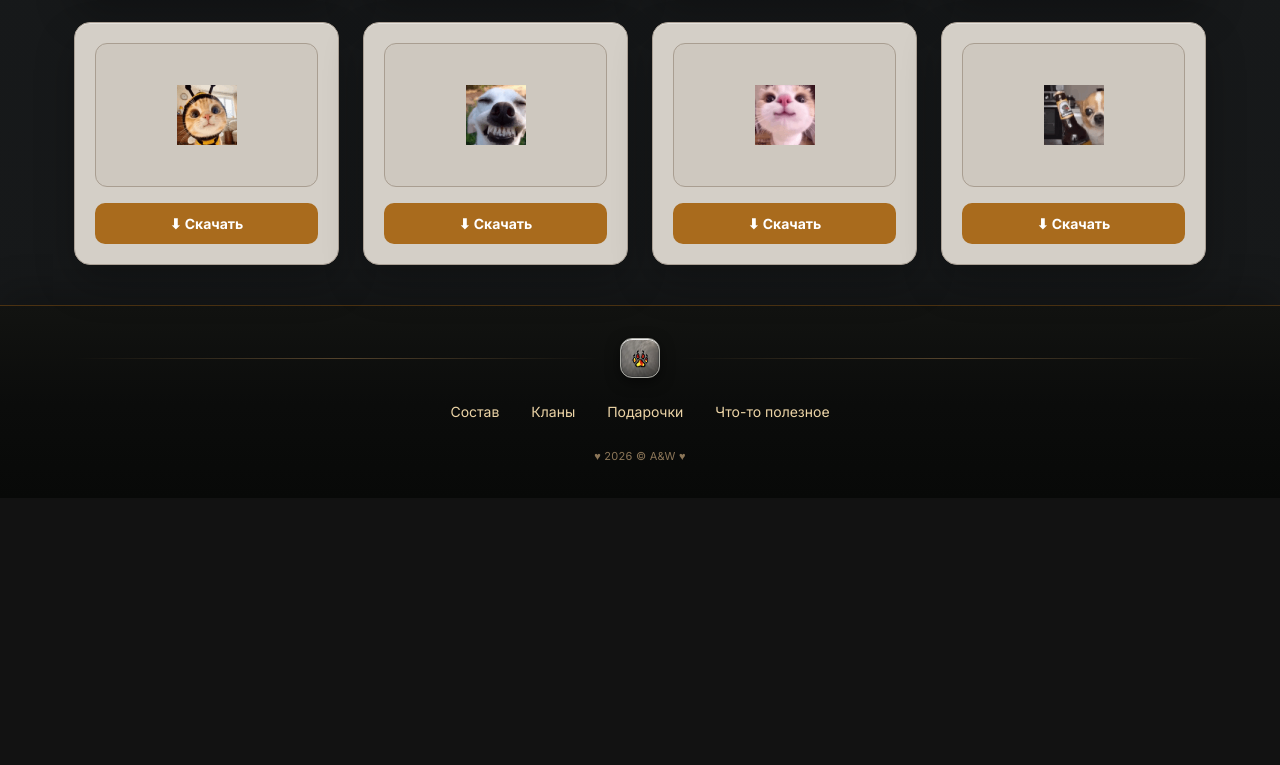
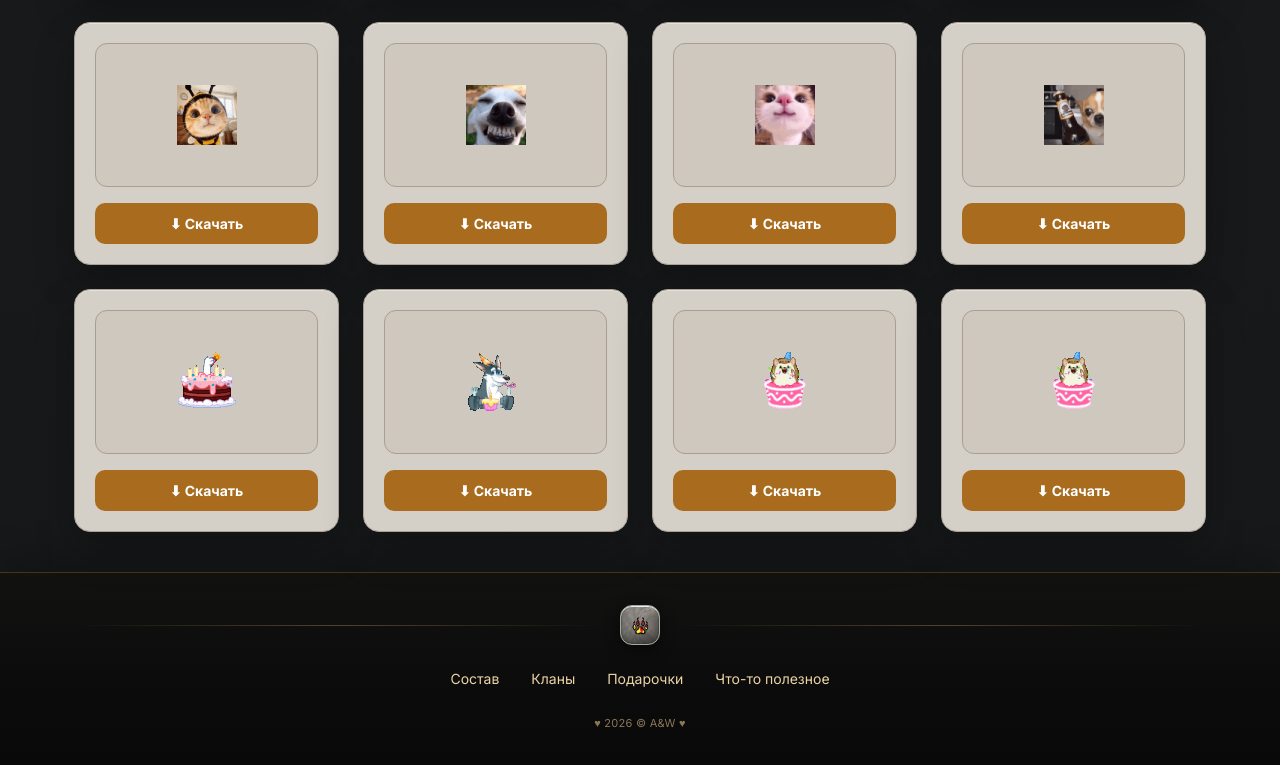
Before and after one commit to reverie-w-sh/dm-portal, a Next.js app: page /gifts in a window 1280 px wide. Shown: the part 2403-3168 px from the top of the page. Before the commit the page ends 2901 px from the top, so only its background shows below. Built offline with nearby package versions, Linux system fonts and the light colour scheme; no server answers.

Commit message:
Update page.tsx

```diff
--- a/src/app/gifts/page.tsx
+++ b/src/app/gifts/page.tsx
@@ -32,6 +32,10 @@ export default function GiftsPage() {
     { title: "Собака зубастый Подарок)", file: "/gifts/3.gif" },
     { title: "Котик милый Подарок)", file: "/gifts/4.gif" },
     { title: "Пёсель с пивом Подарок)", file: "/gifts/5.gif" },
+    { title: "День Рождения 1 Подарок)", file: "/gifts/happy-birthday-1.gif" },
+    { title: "День Рождения 2 Подарок)", file: "/gifts/happy-birthday-2.gif" },
+    { title: "День Рождения 3 Подарок)", file: "/gifts/happy-birthday-3.gif" },
+    { title: "День Рождения 4 Подарок)", file: "/gifts/happy-birthday-3.gif" },
   ];
 
   return (
```
